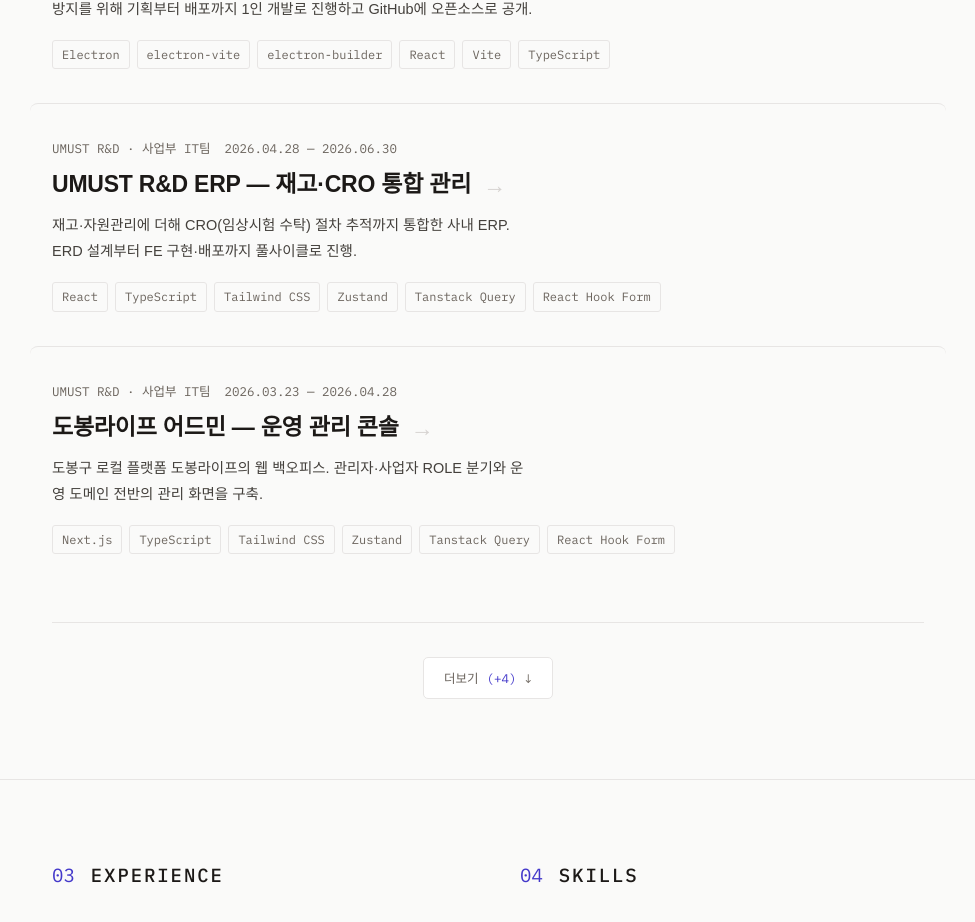
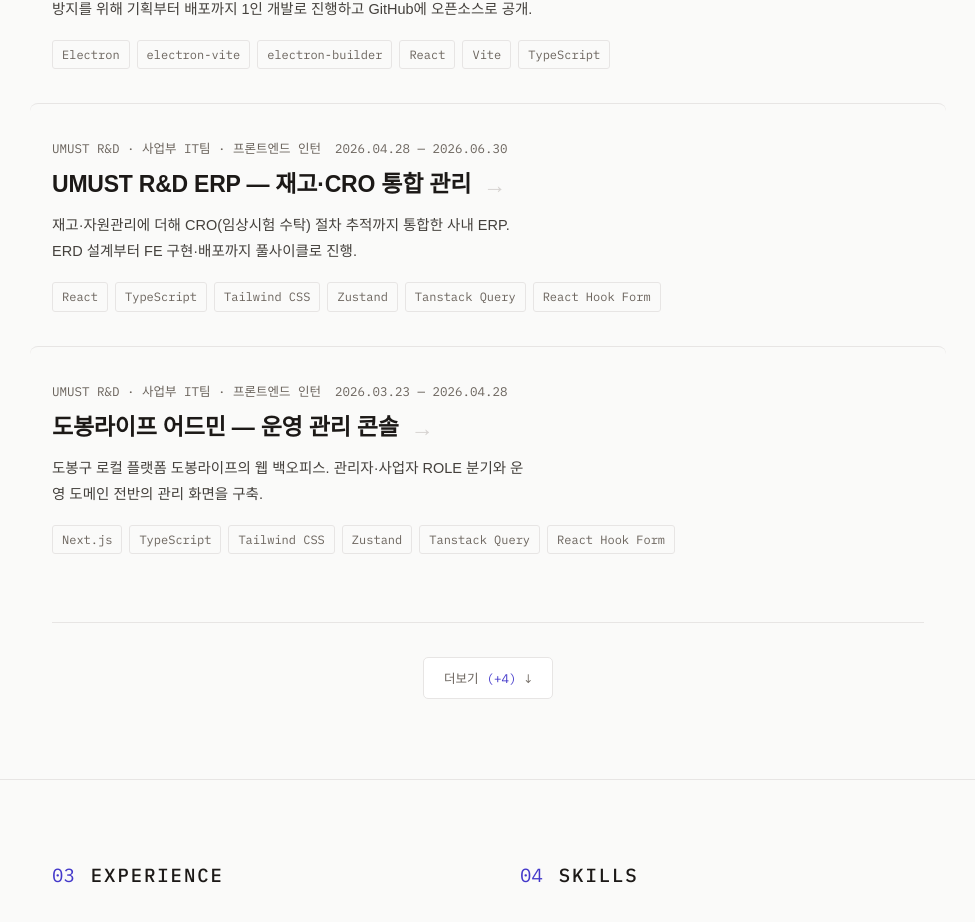
Before and after one commit to seong5/seong5.github.io, a Next.js app: page / in a window 1280 px wide. Shown: the part 1576-2498 px from the top of the page, without its empty margins (284-1259 px from the left). Built offline with nearby package versions, Linux system fonts and the light colour scheme; a web font is replaced by a local one.

Commit message:
💄 style: UMUST R&D 프로젝트 org에 직책 표기 추가
- UMUST ERP·도봉라이프 어드민 소속에 프론트엔드 인턴 명시
- deckly의 org 표기 패턴과 일관성 유지

```diff
--- a/app/projects/projects.ts
+++ b/app/projects/projects.ts
@@ -207,7 +207,7 @@ export const projects: Project[] = [
   {
     slug: "umust-erp",
     title: "UMUST R&D ERP — 재고·CRO 통합 관리",
-    org: "UMUST R&D · 사업부 IT팀",
+    org: "UMUST R&D · 사업부 IT팀 · 프론트엔드 인턴",
     period: "2026.04.28 — 2026.06.30",
     role: "Frontend Intern",
     type: "사내 ERP",
@@ -357,7 +357,7 @@ export const projects: Project[] = [
   {
     slug: "dobong-admin",
     title: "도봉라이프 어드민 — 운영 관리 콘솔",
-    org: "UMUST R&D · 사업부 IT팀",
+    org: "UMUST R&D · 사업부 IT팀 · 프론트엔드 인턴",
     period: "2026.03.23 — 2026.04.28",
     role: "Frontend",
     type: "Admin Console",
```
